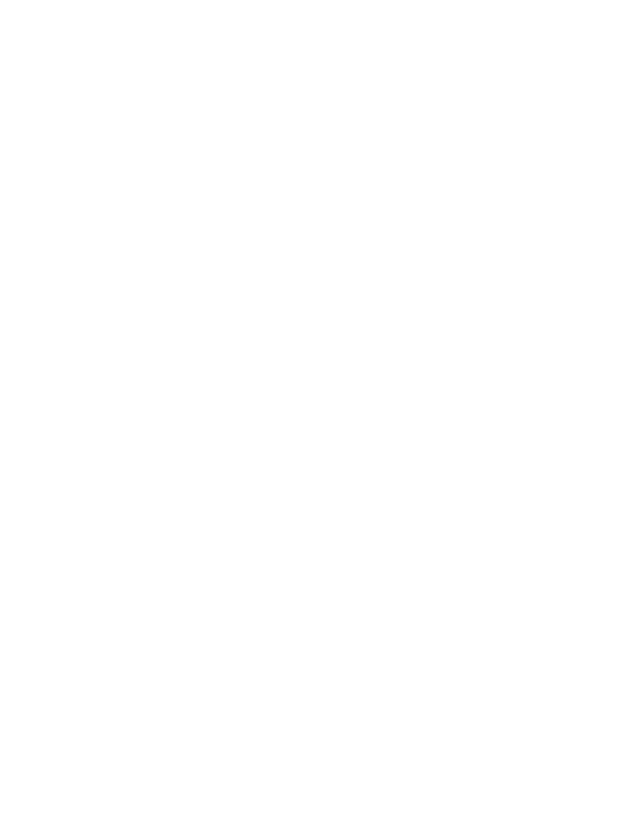
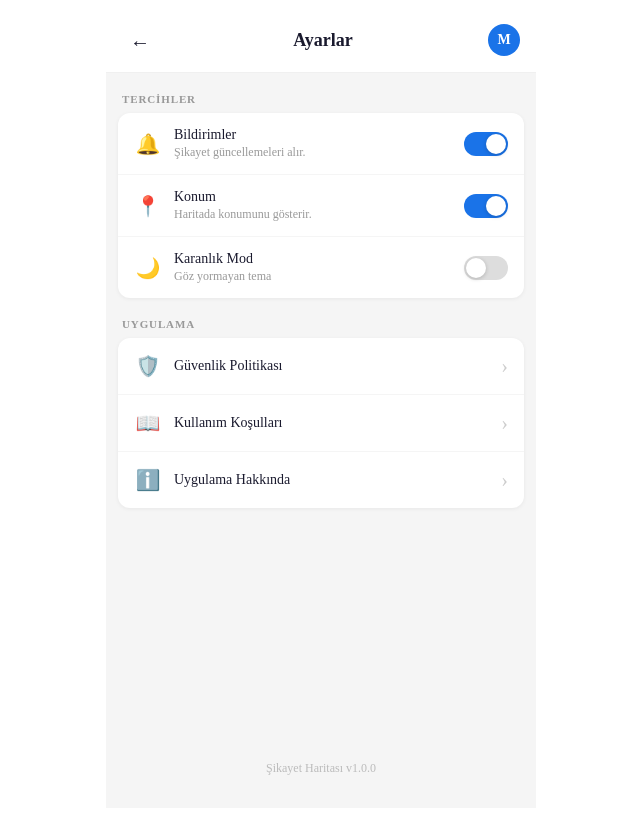
Before and after one commit to abdussamedtoprak-bs/sikayet-haritasi-mobil, an Angular app: page /ayarlar in a window 1280 px wide. Before the commit this address led to /. Shown: the whole page, without its empty margins (319-959 px from the left). Built offline with nearby package versions, Linux system fonts and the light colour scheme.

Commit message:
feat: ayarlar sayfası tamamlandı - toggle ve nav satirlari

```diff
--- a/src/app/app.routes.ts
+++ b/src/app/app.routes.ts
@@ -1,9 +1,11 @@
 import { Routes } from '@angular/router';
 import { LoginComponent } from './pages/login/login';
 import { RegisterComponent } from './pages/register/register';
+import { AyarlarComponent } from "./pages/ayarlar/ayarlar";
 
 export const routes: Routes = [
   { path: '', redirectTo: 'login', pathMatch: 'full' },
   { path: 'login', component: LoginComponent },
   { path: 'register', component: RegisterComponent },
+  { path: 'ayarlar', component: AyarlarComponent },
 ];
--- /dev/null
+++ b/src/app/pages/ayarlar/ayarlar.css
@@ -0,0 +1,167 @@
+.ayarlar-wrapper {
+  min-height: 100vh;
+  background: #f5f5f5;
+  display: flex;
+  flex-direction: column;
+  max-width: 430px;        /* Telefon genişliği */
+  margin: 0 auto;          /* Ortala */
+  width: 100%;
+}
+
+.header {
+  display: flex;
+  align-items: center;
+  padding: 16px;
+  background: white;
+  border-bottom: 1px solid #f0f0f0;
+  gap: 12px;
+}
+
+.geri-btn {
+  background: transparent;
+  border: none;
+  font-size: 20px;
+  cursor: pointer;
+  color: #1a1a2e;
+  padding: 4px 8px;
+}
+
+.baslik {
+  flex: 1;
+  font-size: 18px;
+  font-weight: 600;
+  color: #1a1a2e;
+  text-align: center;
+  margin: 0;
+}
+
+.header-avatar {
+  width: 32px;
+  height: 32px;
+  border-radius: 50%;
+  background: #1a73e8;
+  color: white;
+  display: flex;
+  align-items: center;
+  justify-content: center;
+  font-size: 14px;
+  font-weight: 600;
+}
+
+.bolum-baslik {
+  font-size: 11px;
+  font-weight: 600;
+  color: #999;
+  letter-spacing: 0.08em;
+  padding: 20px 16px 8px;
+}
+
+.ayar-listesi {
+  background: white;
+  border-radius: 12px;
+  margin: 0 12px;
+  overflow: hidden;
+  box-shadow: 0 1px 4px rgba(0,0,0,0.06);
+}
+
+.ayar-satir {
+  display: flex;
+  align-items: center;
+  justify-content: space-between;
+  padding: 14px 16px;
+  border-bottom: 1px solid #f5f5f5;
+}
+.ayar-satir:last-child {
+  border: none;
+}
+
+.nav-satir {
+  display: flex;
+  align-items: center;
+  justify-content: space-between;
+  padding: 16px;
+  border-bottom: 1px solid #f5f5f5;
+  cursor: pointer;
+  transition: background 0.15s;
+}
+.nav-satir:last-child {
+  border: none;
+}
+.nav-satir:hover {
+  background: #f9f9f9;
+}
+
+.ayar-sol {
+  display: flex;
+  align-items: center;
+  gap: 12px;
+}
+
+.ayar-ikon {
+  font-size: 20px;
+  width: 28px;
+  text-align: center;
+}
+
+.ayar-metin {
+  display: flex;
+  flex-direction: column;
+  gap: 2px;
+}
+
+.ayar-ad {
+  font-size: 14px;
+  font-weight: 500;
+  color: #1a1a2e;
+}
+
+.ayar-aciklama {
+  font-size: 12px;
+  color: #999;
+}
+
+.ok {
+  font-size: 20px;
+  color: #ccc;
+}
+
+/* Toggle butonu */
+.toggle {
+  width: 44px;
+  height: 24px;
+  border-radius: 12px;
+  background: #ddd;
+  border: none;
+  cursor: pointer;
+  position: relative;
+  transition: background 0.2s;
+  padding: 0;
+}
+
+.toggle.aktif {
+  background: #1a73e8;
+}
+
+.toggle-top {
+  width: 20px;
+  height: 20px;
+  border-radius: 50%;
+  background: white;
+  position: absolute;
+  top: 2px;
+  left: 2px;
+  transition: left 0.2s;
+  box-shadow: 0 1px 4px rgba(0,0,0,0.2);
+}
+
+.toggle.aktif .toggle-top {
+  left: 22px;
+}
+
+.versiyon {
+  text-align: center;
+  font-size: 12px;
+  color: #bbb;
+  padding: 32px 16px;
+  margin-top: auto;
+}
--- /dev/null
+++ b/src/app/pages/ayarlar/ayarlar.html
@@ -0,0 +1,102 @@
+<div class="ayarlar-wrapper">
+
+  <!-- Üst bar -->
+  <div class="header">
+    <button class="geri-btn" (click)="geriDon()">←</button>
+    <h1 class="baslik">Ayarlar</h1>
+    <div class="header-avatar">M</div>
+  </div>
+
+  <!-- Tercihler bölümü -->
+  <div class="bolum-baslik">TERCİHLER</div>
+
+  <div class="ayar-listesi">
+
+    <!-- Bildirimler toggle -->
+    <div class="ayar-satir">
+      <div class="ayar-sol">
+        <div class="ayar-ikon">🔔</div>
+        <div class="ayar-metin">
+          <span class="ayar-ad">Bildirimler</span>
+          <span class="ayar-aciklama">Şikayet güncellemeleri alır.</span>
+        </div>
+      </div>
+      <button
+        class="toggle"
+        [class.aktif]="bildirimAcik()"
+        (click)="toggleBildirim()">
+        <div class="toggle-top"></div>
+      </button>
+    </div>
+
+    <!-- Konum toggle -->
+    <div class="ayar-satir">
+      <div class="ayar-sol">
+        <div class="ayar-ikon">📍</div>
+        <div class="ayar-metin">
+          <span class="ayar-ad">Konum</span>
+          <span class="ayar-aciklama">Haritada konumunu gösterir.</span>
+        </div>
+      </div>
+      <button
+        class="toggle"
+        [class.aktif]="konumAcik()"
+        (click)="toggleKonum()">
+        <div class="toggle-top"></div>
+      </button>
+    </div>
+
+    <!-- Karanlık Mod toggle -->
+    <div class="ayar-satir">
+      <div class="ayar-sol">
+        <div class="ayar-ikon">🌙</div>
+        <div class="ayar-metin">
+          <span class="ayar-ad">Karanlık Mod</span>
+          <span class="ayar-aciklama">Göz yormayan tema</span>
+        </div>
+      </div>
+      <button
+        class="toggle"
+        [class.aktif]="karanlikMod()"
+        (click)="toggleKaranlikMod()">
+        <div class="toggle-top"></div>
+      </button>
+    </div>
+
+  </div>
+
+  <!-- Uygulama bölümü -->
+  <div class="bolum-baslik">UYGULAMA</div>
+
+  <div class="ayar-listesi">
+
+    <div class="nav-satir" (click)="sayfaAc('guvenlik')">
+  <div class="ayar-sol">
+    <div class="ayar-ikon">🛡️</div>
+    <span class="ayar-ad">Güvenlik Politikası</span>
+  </div>
+  <span class="ok">›</span>
+</div>
+
+<div class="nav-satir" (click)="sayfaAc('kullanim')">
+  <div class="ayar-sol">
+    <div class="ayar-ikon">📖</div>
+    <span class="ayar-ad">Kullanım Koşulları</span>
+  </div>
+  <span class="ok">›</span>
+</div>
+
+<div class="nav-satir" (click)="sayfaAc('hakkinda')">
+  <div class="ayar-sol">
+    <div class="ayar-ikon">ℹ️</div>
+    <span class="ayar-ad">Uygulama Hakkında</span>
+  </div>
+  <span class="ok">›</span>
+</div>
+
+  </div>
+
+  <!-- Versiyon -->
+  <div class="versiyon">Şikayet Haritası v1.0.0</div>
+
+</div>
--- /dev/null
+++ b/src/app/pages/ayarlar/ayarlar.ts
@@ -0,0 +1,53 @@
+import { Component, signal } from '@angular/core';
+import { CommonModule } from '@angular/common';
+import { Router, RouterModule } from '@angular/router';
+
+@Component({
+  selector: 'app-ayarlar',
+  standalone: true,
+  imports: [CommonModule, RouterModule],
+  templateUrl: './ayarlar.html',
+  styleUrl: './ayarlar.css'
+})
+export class AyarlarComponent {
+
+  // Figma'daki toggle'ların state'leri
+  bildirimAcik = signal(true);
+  konumAcik = signal(true);
+  karanlikMod = signal(false);
+
+  constructor(private router: Router) {}
+
+  toggleBildirim(): void {
+    this.bildirimAcik.set(!this.bildirimAcik());
+  }
+
+  toggleKonum(): void {
+    this.konumAcik.set(!this.konumAcik());
+  }
+
+  toggleKaranlikMod(): void {
+  this.karanlikMod.set(!this.karanlikMod());
+  if (this.karanlikMod()) {
+    document.body.classList.add('karanlik');
+  } else {
+    document.body.classList.remove('karanlik');
+  }
+}
+
+  geriDon(): void {
+    this.router.navigate(['/anasayfa']);
+  }
+
+sayfaAc(sayfa: string): void {
+  // Şimdilik alert gösterir
+  // Firebase gelince gerçek sayfalara yönlendirilecek
+  const mesajlar: Record<string, string> = {
+    guvenlik: 'Güvenlik Politikası sayfası yakında eklenecek.',
+    kullanim: 'Kullanım Koşulları sayfası yakında eklenecek.',
+    hakkinda: 'Şikayet Haritası v1.0.0 - Bingöl Üniversitesi'
+  };
+  alert(mesajlar[sayfa]);
+}
+
+}
--- a/src/styles.css
+++ b/src/styles.css
@@ -1 +1,46 @@
 /* You can add global styles to this file, and also import other style files */
+body.karanlik {
+  background: #121212;
+  color: white;
+}
+
+body.karanlik .ayarlar-wrapper {
+  background: #1e1e1e;
+}
+
+body.karanlik .ayar-listesi {
+  background: #2c2c2c;
+}
+
+body.karanlik .ayar-ad {
+  color: #ffffff;
+}
+
+body.karanlik .ayar-aciklama {
+  color: #aaaaaa;
+}
+
+body.karanlik .bolum-baslik {
+  color: #888888;
+}
+
+body.karanlik .nav-satir {
+  border-bottom-color: #3a3a3a;
+}
+
+body.karanlik .ayar-satir {
+  border-bottom-color: #3a3a3a;
+}
+
+body.karanlik .header {
+  background: #2c2c2c;
+  border-bottom-color: #3a3a3a;
+}
+
+body.karanlik .baslik {
+  color: #ffffff;
+}
+
+body.karanlik .geri-btn {
+  color: #ffffff;
+}
```
Also changed, not shown: 1 other file (tests, documents, lock files or other folders).
